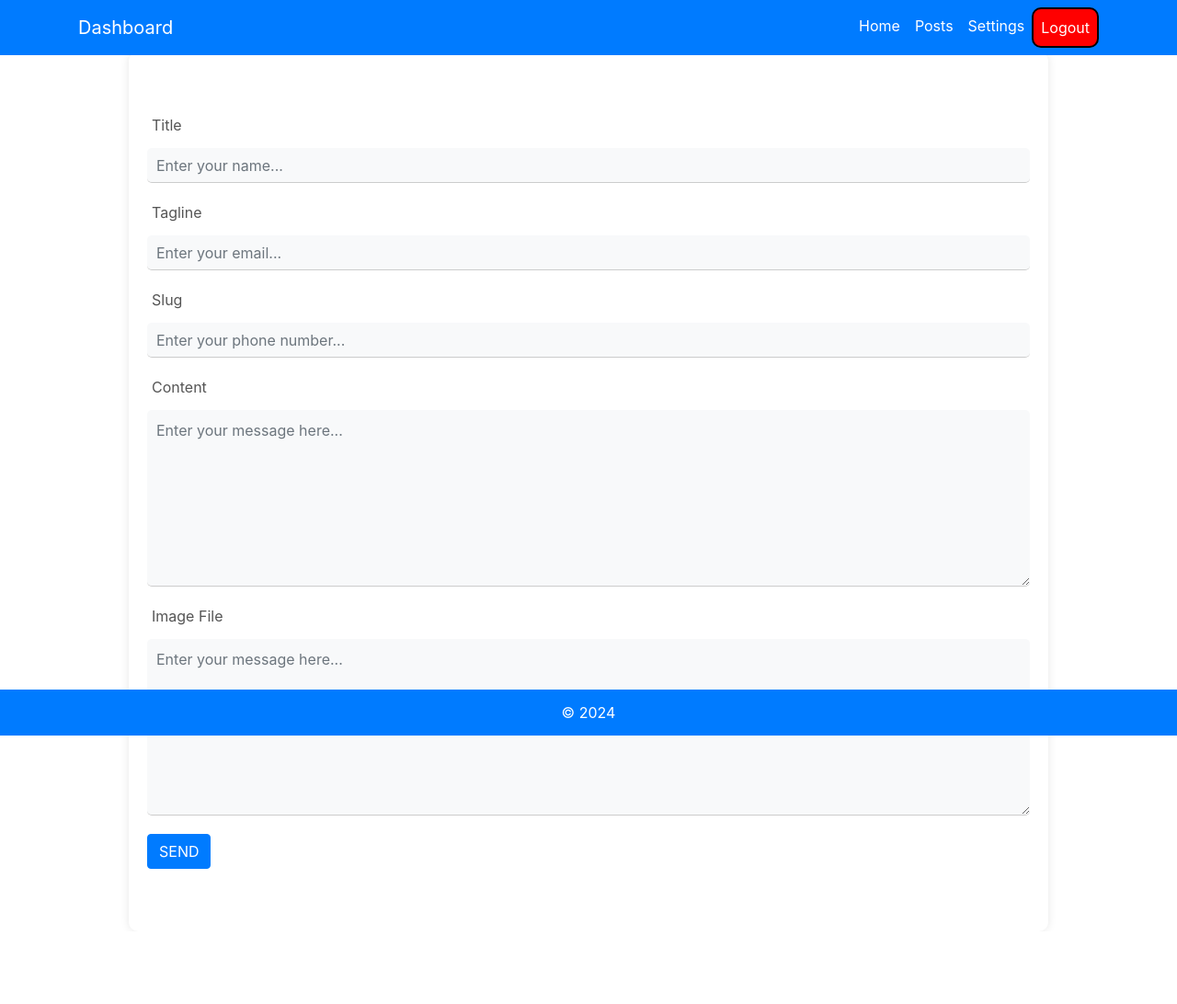
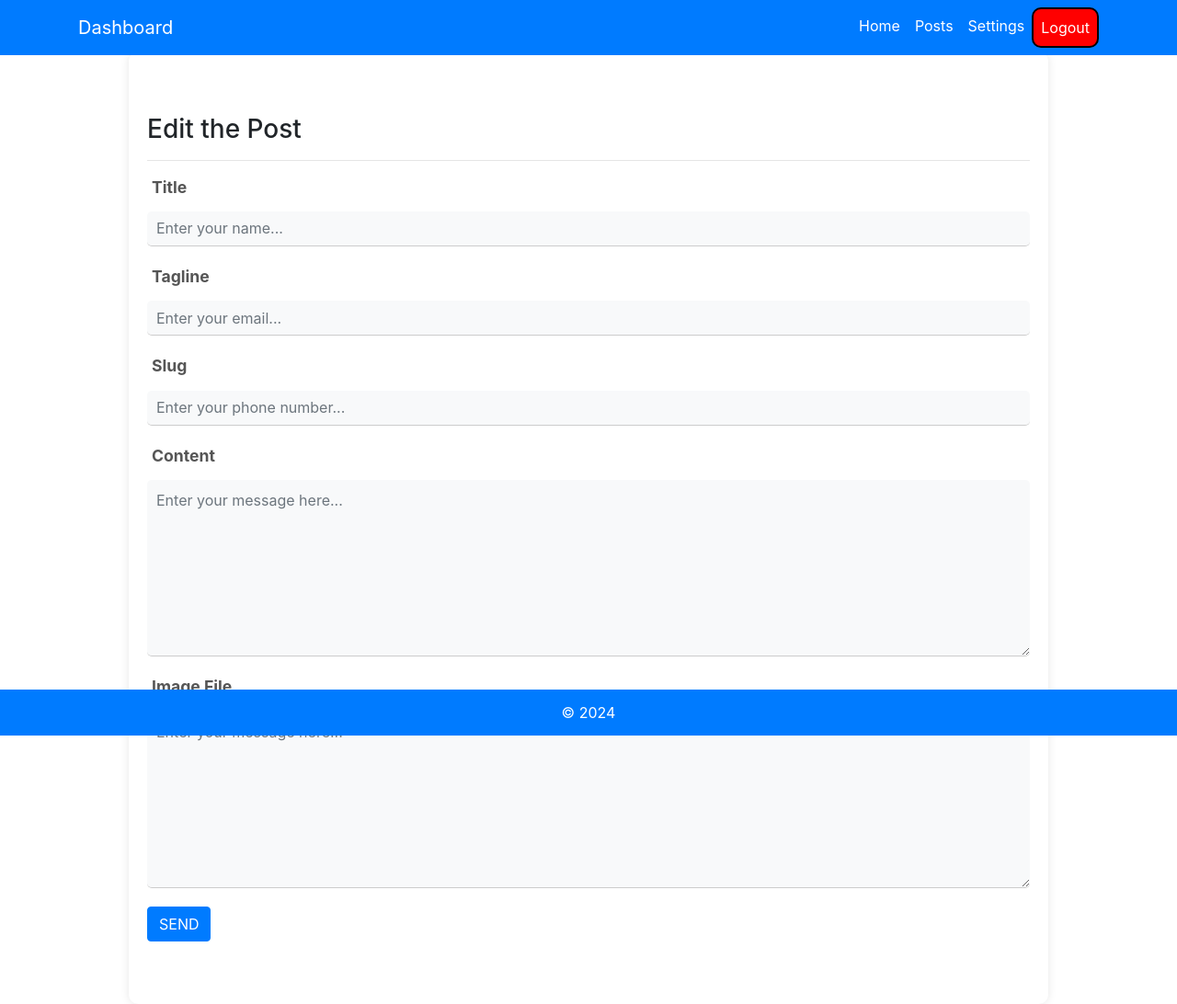
Before and after one commit to shreyas5522/fullStack-Blog, a Flask app: page /edit/1 in a window 1280 px wide. Shown: the whole page at 92% size. Before the commit the page ends 945 px from the top, so only its background shows below. Run offline with Flask 3, Linux system fonts and the light colour scheme; the visitor is signed in with stand-in values (Sample User, id 1); data that the repository does not hold is empty; some libraries are stand-ins or nearby versions.

Commit message:
4th-March-2024 | Action form, css

```diff
--- a/static/css/edit.css
+++ b/static/css/edit.css
@@ -1,4 +1,9 @@
     /* Form container */
+    label {
+        font-size: 1.1rem; /* Adjust the font size as needed */
+        font-weight: bold; /* Make the label text bold */
+    }
+
     .form-container {
         max-width: 1000px;
         margin: auto;
@@ -57,3 +62,7 @@
     .btn-submit:hover {
         background-color: #0056b3;
     }
+
+    .my-5 {
+        margin-top: 10px;
+    }
--- a/templates/edit.html
+++ b/templates/edit.html
@@ -43,8 +43,9 @@
     <div class="form-container">
 
         <div class="my-5">
-            <form name="sentMessage" id="contactForm" action="/contact" method="post" novalidate>
-
+            <h3>Edit the Post</h3>
+            <form name="sentMessage" id="contactForm" action="/edit" method="post" novalidate>
+                <hr>
                 <!-- Title -->
                 <div class="form-floating mb-3">
                     <label for="title">Title</label>
```
